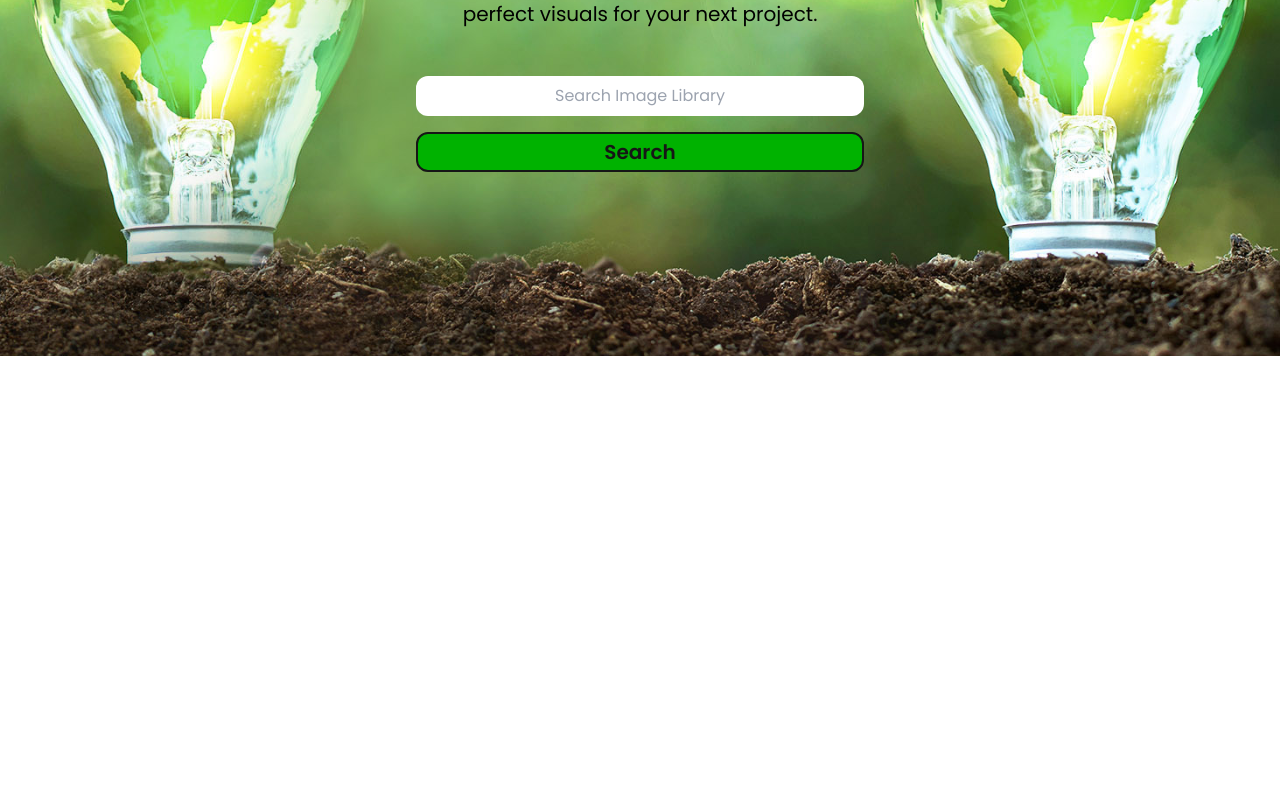
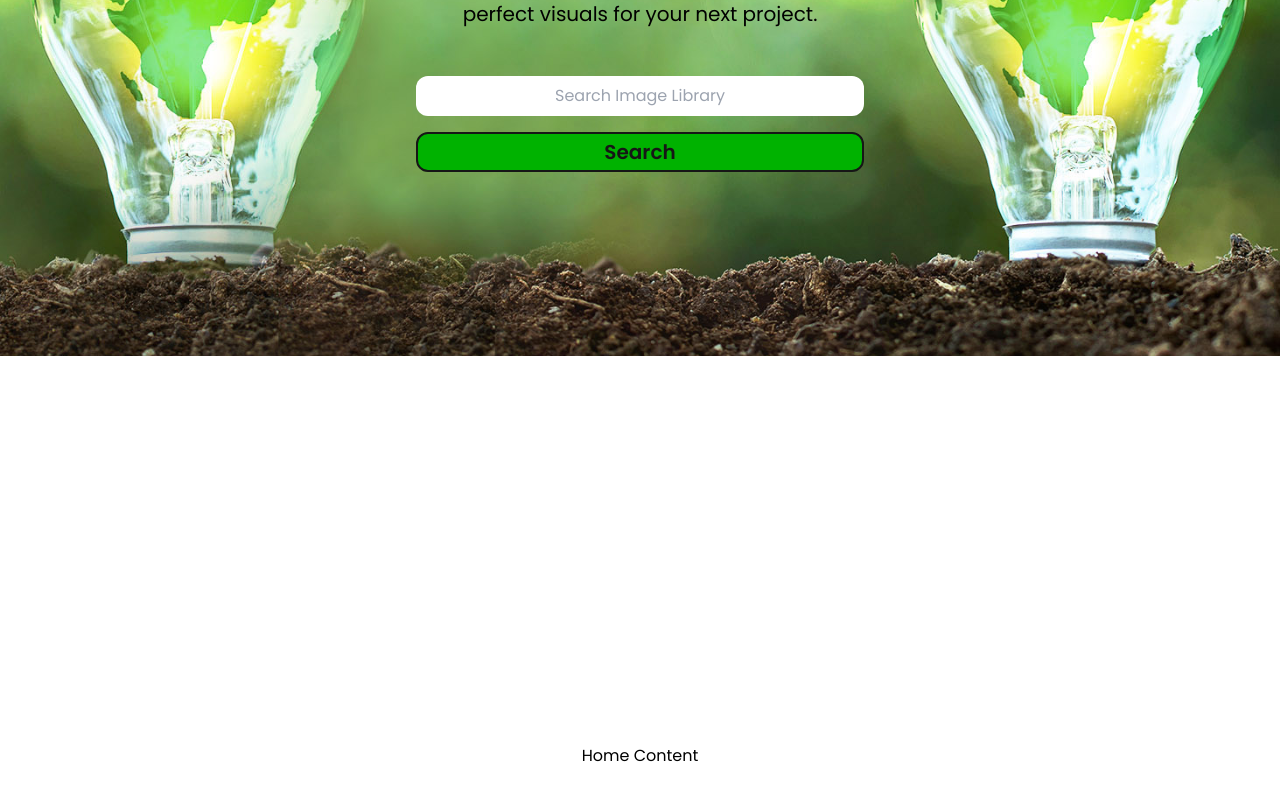
Before and after one commit to matt-powelldev2784/Redry_Image_Library_Client, a React (Create React App) app: page / in a window 1280 px wide. Shown: the part 444-1244 px from the top of the page. Before the commit the page ends 800 px from the top, so only its background shows below. Built offline with nearby package versions, Linux system fonts and the light colour scheme.

Commit message:
add home content section

```diff
--- a/src/App.tsx
+++ b/src/App.tsx
@@ -1,10 +1,11 @@
-import { Hero, Nav } from './components'
+import { Hero, Nav, HomeContent } from './components'
 
 function App() {
   return (
     <div className="App">
       <Nav />
       <Hero />
+      <HomeContent />
     </div>
   )
 }
--- a/src/components/hero/Hero.tsx
+++ b/src/components/hero/Hero.tsx
@@ -1,9 +1,9 @@
 export const Hero = () => {
   return (
-    <section className="relative flex h-screen w-screen min-w-[320px] items-center justify-center">
+    <section className="relative flex h-screen min-h-[800px] w-screen min-w-[320px] items-center justify-center">
       <img
         src="/world_green_light_extended4.jpg"
-        alt="Green leaves background"
+        alt="Gareen leaves background"
         className="absolute h-full w-full object-cover"
       />
       <div className="z-20 flex w-full flex-col items-center justify-center lg:mx-16 lg:w-[40rem]">
--- /dev/null
+++ b/src/components/homeContent/HomeContent.tsx
@@ -0,0 +1,7 @@
+export const HomeContent = () => {
+  return (
+    <section className="relative flex h-screen min-h-[800px] w-screen min-w-[320px] items-center justify-center">
+      <h1>Home Content</h1>
+    </section>
+  )
+}
--- a/src/components/index.tsx
+++ b/src/components/index.tsx
@@ -1,2 +1,3 @@
 export { Hero } from './hero/Hero'
 export { Nav } from './navBar/Nav'
+export { HomeContent } from './homeContent/HomeContent'
```
